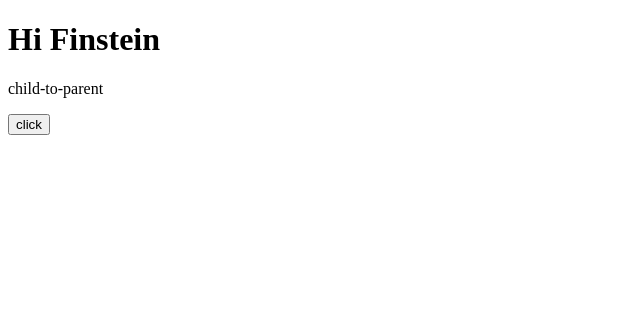
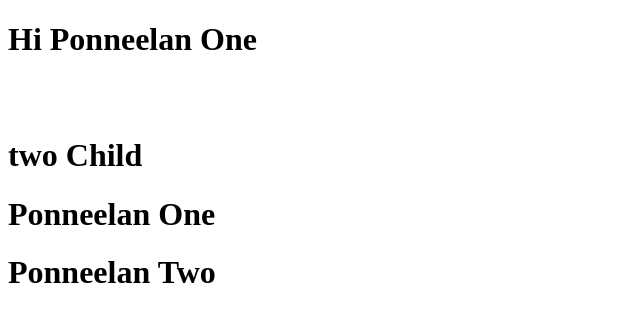
Before and after one commit to Ponneelan/Angular-Basics, an Angular app: page / in a window 1280 px wide. Shown: the top 322 px of the page, without its empty margins (0-640 px from the left). Built offline with nearby package versions, Linux system fonts and the light colour scheme.

Commit message:
Data Passign between Compoent

```diff
--- a/src/app/app.component.html
+++ b/src/app/app.component.html
@@ -2,4 +2,10 @@
 <!-- <app-my-app></app-my-app> -->
  <!-- <app-hooks [name]="name" [json]="json" [array]="arr" [aliasName]="aliasName"></app-hooks> -->
  <!-- <app-parent-to-child [userName]="name"></app-parent-to-child> -->
-<app-chile-to-parent (userName)="messageFromChild($event)"></app-chile-to-parent>
+<!-- <app-chile-to-parent (userName)="messageFromChild($event)"></app-chile-to-parent> -->
+
+<br>
+<br>
+<h1>two Child</h1>
+<app-chile-to-parent [name]="name1"></app-chile-to-parent>
+<app-chile-to-parent [name]="name2"></app-chile-to-parent>
--- a/src/app/app.component.ts
+++ b/src/app/app.component.ts
@@ -1,17 +1,30 @@
-import { Component, Input } from '@angular/core';
-
+import { AfterViewInit, Component, ViewChild } from '@angular/core';
+import { ChileToParentComponent } from '../app/chile-to-parent/chile-to-parent.component'
 @Component({
   selector: 'app-root',
   templateUrl: './app.component.html',
   styleUrls: ['./app.component.scss']
 })
-export class AppComponent {
+export class AppComponent implements AfterViewInit {
   title = 'NewApp';
   name = "Ponneelan ";
-  json = {name:this.name,title : this.title};
-  arr:string[] = [this.name,this.title];
-  aliasName:string = "alias Name";
-  messageFromChild(event:string){
+  json = { name: this.name, title: this.title };
+  arr: string[] = [this.name, this.title];
+  aliasName: string = "alias Name";
+
+  name1 = "Ponneelan One"
+  name2 = "Ponneelan Two"
+
+
+  @ViewChild(ChileToParentComponent) viewChiled = new ChileToParentComponent();
+
+  ngAfterViewInit(): void {
+    setTimeout(() => {
+      this.name = this.viewChiled.name;
+    }, 3000);
+  }
+
+  messageFromChild(event: string) {
     console.warn(event);
     this.name = event;
   }
--- a/src/app/chile-to-parent/chile-to-parent.component.html
+++ b/src/app/chile-to-parent/chile-to-parent.component.html
@@ -1,2 +1,4 @@
-<p>child-to-parent</p>
-<button (click)="passData()">click</button>
+<!-- <p>child-to-parent</p> -->
+<!-- <button (click)="passData()">click</button> -->
+
+<h1>{{name}}</h1>
--- a/src/app/chile-to-parent/chile-to-parent.component.ts
+++ b/src/app/chile-to-parent/chile-to-parent.component.ts
@@ -1,4 +1,4 @@
-import { Component, EventEmitter, Output, OnInit } from '@angular/core';
+import { Component, EventEmitter, Output, OnInit, Input } from '@angular/core';
 
 @Component({
   selector: 'app-chile-to-parent',
@@ -7,12 +7,13 @@ import { Component, EventEmitter, Output, OnInit } from '@angular/core';
 })
 export class ChileToParentComponent implements OnInit {
   @Output() public userName = new EventEmitter();
-  passData() {
-    this.userName.emit("vasanth")
-  }
+  @Input() public name = "";
+  // passData() {
+  //   this.userName.emit("vasanth")
+  // }
   ngOnInit() {
     setTimeout(() => {
-      this.userName.emit("Finstein")
+      // this.userName.emit("Finstein")
     }, 3000);
   }
 }
```
